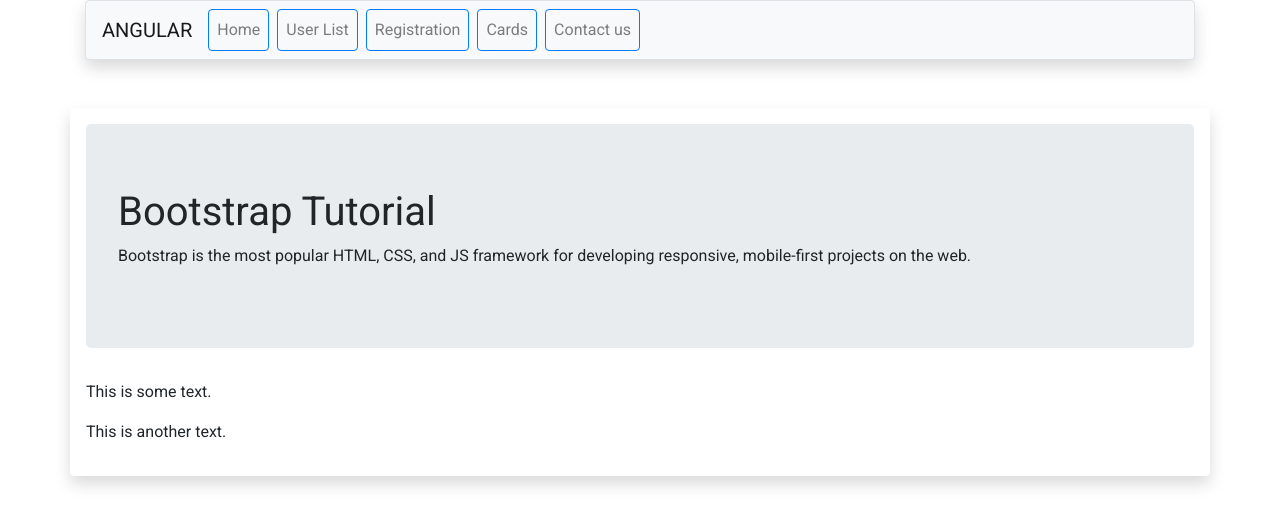
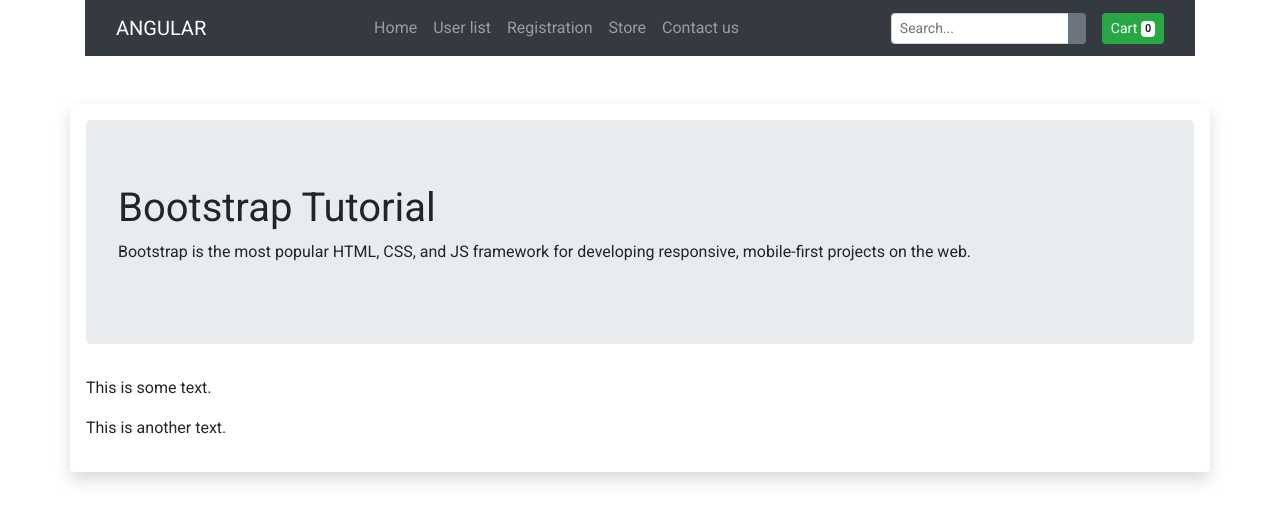
Before and after one commit to alexeystardev/angular_list_and_form_components, an Angular app: page / in a window 1280 px wide. Shown: the top 526 px of the page. Built offline with nearby package versions, Linux system fonts and the light colour scheme.

Commit message:
save before switched to ngmodel

```diff
--- a/src/app/contact-form/contact-form.component.html
+++ b/src/app/contact-form/contact-form.component.html
@@ -38,7 +38,7 @@
            </div>
 
            <div class="card-header bg-success text-white text-uppercase"><i class="fa fa-home"></i></div>
-           <div class="card-body">
+           <div class="card-body overflow-hidden">
              <iframe
                src="https://www.google.com/maps/embed?pb=!1m18!1m12!1m3!1d419.24861686680185!2d35.03799305868025!3d32.792552664310605!2m3!1f0!2f0!3f0!3m2!1i1024!2i768!4f13.1!3m3!1m2!1s0x151dba78fb7ee44f%3A0x3322c4dcbeab5cf7!2sHackerU!5e0!3m2!1sru!2sil!4v1615399966379!5m2!1sru!2sil"
                width="300" height="200" style="border:0;" allowfullscreen="" loading="lazy"></iframe>
--- a/src/app/navbar/navbar.component.css
+++ b/src/app/navbar/navbar.component.css
@@ -0,0 +1,3 @@
+a.nav-link {
+    cursor: pointer;
+}
--- a/src/app/navbar/navbar.component.html
+++ b/src/app/navbar/navbar.component.html
@@ -1,27 +1,44 @@
-
-  <nav class="navbar border rounded shadow navbar-expand-lg navbar-light bg-light">
+  <nav class="navbar navbar-expand-md navbar-dark bg-dark">
+    <div class="container">
         <a class="navbar-brand" href="/">ANGULAR</a>
-    <button class="navbar-toggler" type="button" data-toggle="collapse" data-target="#navbarNav"
-      aria-controls="navbarNav" aria-expanded="false" aria-label="Toggle navigation">
+        <button class="navbar-toggler" type="button" data-toggle="collapse" data-target="#navbarsExampleDefault" aria-controls="navbarsExampleDefault" aria-expanded="false" aria-label="Toggle navigation">
             <span class="navbar-toggler-icon"></span>
         </button>
-    <div class="collapse navbar-collapse" id="navbarNav">
-      <ul class="navbar-nav">
-		  <li class="nav-item mr-2">
-		    <a class="nav-link  btn btn-outline-primary rounded" (click)="activeMenu(0)">Home</a>
-		  </li>
-        <li class="nav-item mr-2">
-          <a class="nav-link btn btn-outline-primary rounded" (click)="activeMenu(1)">User List</a>
-        </li>
-        <li class="nav-item mr-2">
-          <a class="nav-link  btn btn-outline-primary rounded" (click)="activeMenu(2)">Registration</a>
-        </li>
-        <li class="nav-item mr-2">
-          <a class="nav-link  btn btn-outline-primary rounded" (click)="activeMenu(3)">Cards</a>
+
+        <div class="collapse navbar-collapse justify-content-end" id="navbarsExampleDefault">
+            <ul class="navbar-nav m-auto">
+                <li class="nav-item">
+                    <a class="nav-link"  (click)="activeMenu(0)">Home</a>
                 </li>
                 <li class="nav-item">
-          <a class="nav-link  btn btn-outline-primary rounded" (click)="activeMenu(4)">Contact us</a>
+                    <a class="nav-link"  (click)="activeMenu(1)">User list<span
+                        class="sr-only">(current)</span></a>
+                </li>
+                <li class="nav-item">
+                    <a class="nav-link" (click)="activeMenu(2)">Registration</a>
+                </li>
+                <li class="nav-item">
+                    <a class="nav-link" (click)="activeMenu(3)">Store</a>
+                </li>
+                <li class="nav-item">
+                    <a class="nav-link" (click)="activeMenu(4)">Contact us</a>
                 </li>
             </ul>
+
+            <form class="form-inline my-2 my-lg-0">
+                <div class="input-group input-group-sm">
+                    <input type="text" class="form-control" aria-label="Small" aria-describedby="inputGroup-sizing-sm" placeholder="Search...">
+                    <div class="input-group-append">
+                        <button type="button" class="btn btn-secondary btn-number">
+                            <i class="fa fa-search"></i>
+                        </button>
+                    </div>
+                </div>
+                <a class="btn btn-success btn-sm ml-3" >
+                    <i class="fa fa-shopping-cart"></i> Cart
+                    <span class="badge badge-light">0</span>
+                </a>
+            </form>
+        </div>
     </div>
 </nav>
--- a/src/app/navbar/navbar.component.ts
+++ b/src/app/navbar/navbar.component.ts
@@ -7,6 +7,7 @@ import { Component, EventEmitter, Input, OnInit, Output } from '@angular/core';
 })
 export class NavbarComponent implements OnInit {
  @Input() num: number
+
   constructor() { }
 
  @Output() menuChange=new EventEmitter<number>();
```
Also changed, not shown: 1 other file (tests, documents, lock files or other folders). Lines whose indentation alone changed are shown as unchanged.
